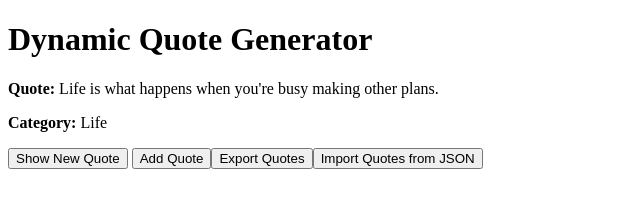
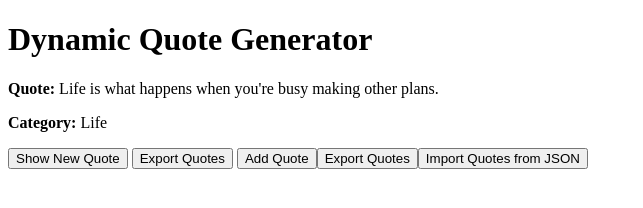
Before and after one commit to Ziad-Sadek/alx_fe_javascript, a plain HTML site: page dom-manipulation/index.html in a window 1280 px wide. Shown: the whole page, without its empty margins (0-643 px from the left). Drawn offline with Linux system fonts and the light colour scheme.

Commit message:
index.html export button

```diff
--- a/dom-manipulation/index.html
+++ b/dom-manipulation/index.html
@@ -9,6 +9,7 @@
     <h1>Dynamic Quote Generator</h1>
     <div id="quoteDisplay"></div>
     <button id="newquote">Show New Quote</button>
+    <button id="exportButton">Export Quotes</button>
     <script src="script.js"></script>
 </body>
 </html>
```
